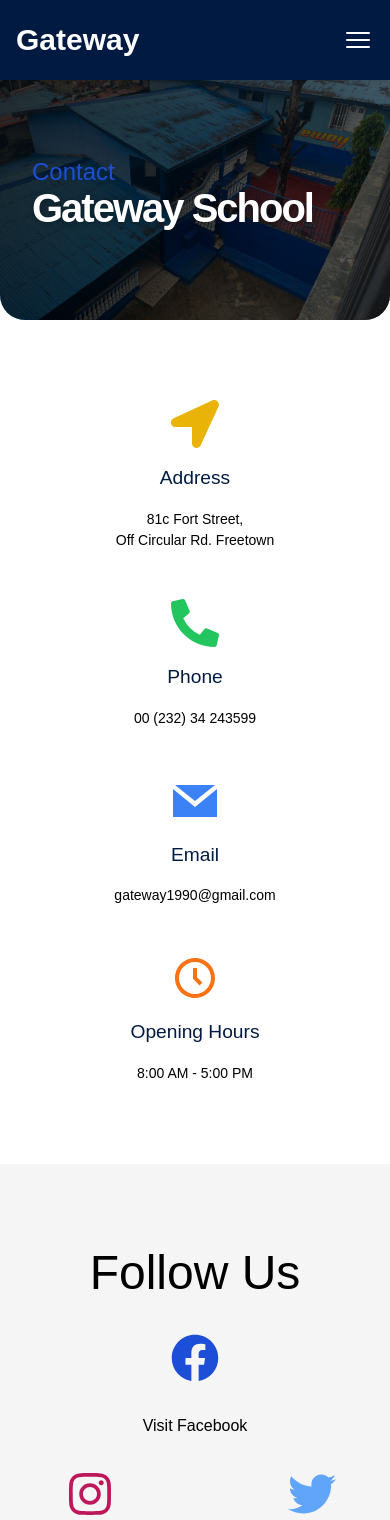
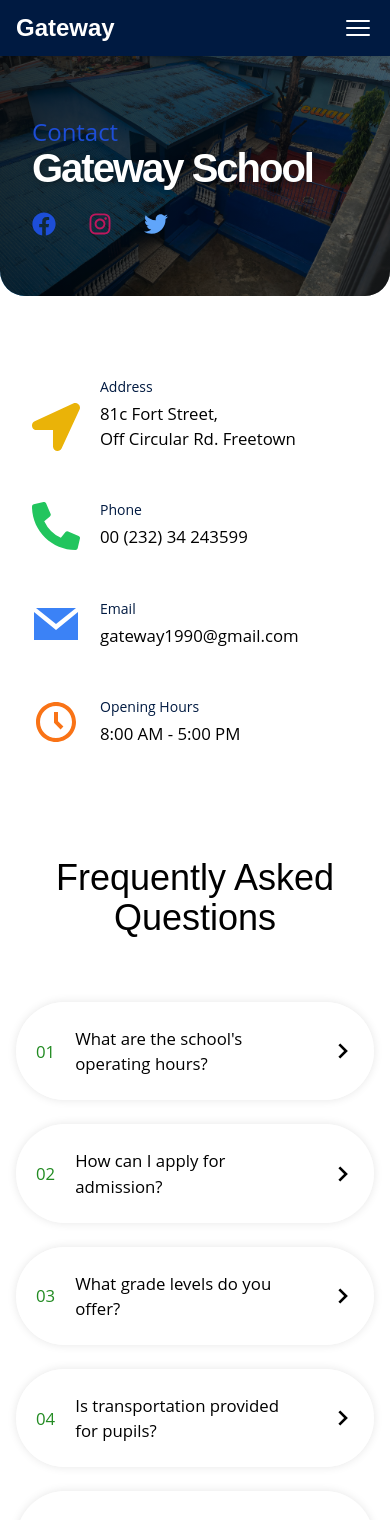
Before and after one commit to JohnSorba/gateway_school, a React (Create React App) app: page /contact in a window 390 px wide. Shown: the top 1520 px of the page. Built offline with nearby package versions, Linux system fonts and the light colour scheme.

Commit message:
Refactored page styles

```diff
--- a/src/components/AboutUs.css
+++ b/src/components/AboutUs.css
@@ -1,6 +1,10 @@
 .about-section {
-  padding: 5rem 1rem 0;
+  padding: 5rem 1rem;
   background: var(--section-bg);
+  border-top-left-radius: 500px;
+  border-top-right-radius: 500px;
+  border-bottom-left-radius: 300px;
+  border-bottom-right-radius: 300px;
 }
 
 /* ABOUT CONTAINER */
@@ -107,6 +111,10 @@
   object-fit: cover;
   border-radius: 10px;
   box-shadow: var(--box-shadow);
+  transition: 0.2s all;
+}
+.img-grid .img-container img:hover {
+  transform: scale(1.7);
 }
 
 .img-grid .img-1 {
@@ -207,11 +215,6 @@
 }
 
 @media (max-width: 1024px) {
-  .about-grid {
-    /* grid-template-columns: 1fr; */
-    /* margin: 2rem auto; */
-  }
-
   .core-values {
     flex-direction: column;
     gap: 1.8rem;
@@ -245,6 +248,10 @@
 @media (max-width: 768px) {
   .about-section .img-grid {
     display: none;
+  }
+
+  .about-container .motto {
+    margin-bottom: 1rem;
   }
 
   .mobile-grid {
--- a/src/components/Navbar.css
+++ b/src/components/Navbar.css
@@ -13,19 +13,18 @@
   transition: background-color 0.3s ease-in-out;
 }
 
-/* .navbar.sticky {
-  position: fixed;
+.navbar.sticky {
+  position: sticky;
   top: 0;
   left: 0;
   color: var(--text-white);
-  background-color: var(--main-bg-dark);
   background-color: var(--main-bg-dark-navbar);
-  box-shadow: 0 2px 4px rgba(0, 0, 0, 0.1);
-} */
+  box-shadow: 2px 2px 6px rgba(0, 0, 0, 0.1);
+}
 
-/* .navbar.sticky:hover {
+.navbar.sticky:hover {
   color: var(--text-white);
-} */
+}
 
 /* PREVIOUS CODE */
 /* .active {
@@ -40,6 +39,11 @@
   column-gap: 1rem;
   max-width: 1200px;
   margin: 0 auto;
+}
+
+.navbar-container .logo-link {
+  font-size: 1.5rem;
+  font-weight: 600;
 }
 
 .navbar-logo {
@@ -72,7 +76,7 @@
 
 .nav-links .nav-link {
   color: var(--text-white);
-  font-size: 0.875rem;
+  font-size: 0.9375rem;
   font-weight: 500;
   /* color: #fff; */
   letter-spacing: -0.3px;
@@ -123,7 +127,7 @@ li:hover > .dropdown {
 .dropdown-link {
   display: inline-block;
   color: var(--main-bg-color);
-  font-size: 0.875rem;
+  font-size: 0.9375rem;
   padding: 0.5rem;
   width: 100%;
 }
@@ -270,8 +274,20 @@ li:hover > .dropdown {
     padding: 0 1rem;
   }
 
+  .navbar-container h1 {
+    font-size: 80%;
+  }
+
   .menu {
     width: 80%;
+  }
+
+  .nav-icon {
+    font-size: 1rem;
+  }
+
+  .nav-icon {
+    padding: 0.75em 0;
   }
 }
 
--- a/src/components/Navbar.js
+++ b/src/components/Navbar.js
@@ -46,11 +46,11 @@ function Navbar() {
   }, []);
 
   return (
-    <nav className={`navbar ${isSticky ? "" : ""}`}>
+    <nav className={`navbar ${isSticky ? "sticky" : ""}`}>
       <div className="navbar-container">
         <h1>
           {" "}
-          <NavLink to="/" className="text-3xl font-semibold text-white">
+          <NavLink to="/" className="logo-link">
             Gateway
           </NavLink>
         </h1>
@@ -58,7 +58,9 @@ function Navbar() {
         <div className={`menu ${isOpen ? "show" : ""}`}>
           <h1 className="navbar-logo" onClick={toggleNavbar}>
             {" "}
-            <NavLink to="/">Gateway</NavLink>
+            <NavLink to="/" className="logo-link">
+              Gateway
+            </NavLink>
           </h1>
           <ul className="nav-links">
             <li>
--- a/src/components/News.css
+++ b/src/components/News.css
@@ -14,7 +14,7 @@
   padding: 0.5rem 0;
 }
 .news-container h2 {
-  color: var(--primary-darkBlue);
+  color: var(--main-bg-dark);
   font-size: 1.1rem;
   font-weight: 600;
 }
@@ -35,9 +35,9 @@
 
 .announcement-open,
 .event-open {
-  color: var(--primary-darkBlue);
+  color: var(--main-bg-dark);
   background-color: #fff;
-  border-top: 4px solid var(--primary-darkBlue);
+  border-top: 4px solid var(--main-bg-dark);
   border-top-left-radius: 5px;
   border-top-right-radius: 5px;
 }
@@ -63,7 +63,7 @@
 .event-detail {
   display: flex !important;
   flex-direction: column;
-  gap: 0.5rem;
+  gap: 0.75rem;
 }
 
 /* LATEST NEWS */
@@ -105,9 +105,9 @@
   width: auto;
   /* margin-bottom: 1rem; */
   align-self: flex-end;
-  padding: 0.25rem 0.75rem;
+  padding: 0.5rem 1rem;
   border-radius: 5px;
-  background-color: var(--primary-darkBlue);
+  background-color: var(--main-bg-dark);
 }
 
 .news-btn:hover {
--- a/src/components/Services.js
+++ b/src/components/Services.js
@@ -95,9 +95,11 @@ function Services() {
               <div className="circle"></div>
             </div>
             <div>
-              {" "}
-              <img src={currentDetail.image} alt={currentDetail.title} />
-              {/* <p>Lorem Ipsum</p> */}
+              <div className="img">
+                {" "}
+                <img src={currentDetail.image} alt={currentDetail.title} />
+                {/* <p>Lorem Ipsum</p> */}
+              </div>
             </div>
           </>
         </div>
--- a/src/components/Testimonials.css
+++ b/src/components/Testimonials.css
@@ -35,6 +35,7 @@
 .testimony q {
   margin-bottom: 1rem;
   font-style: italic;
+  opacity: 0.7;
 }
 
 .testimony h3 {
--- a/src/index.css
+++ b/src/index.css
@@ -6,12 +6,15 @@
 
 :root {
   --box-shadow: 3px 3px 6px 3px rgba(0, 0, 0, 0.1);
-  --gradient-bg: linear-gradient(to right, #daf2f7, #b2e8f1);
+  /* --gradient-bg: linear-gradient(to right, #daf2f7, #b2e8f1); */
   --section-bg: linear-gradient(
     to top,
-    rgba(242, 251, 255, 0.8),
-    rgba(225, 243, 253, 0.2),
-    rgba(242, 251, 255, 0.8)
+    rgb(255, 255, 255),
+    rgba(245, 253, 255, 0.9),
+    rgba(216, 244, 255, 0.8),
+    rgba(178, 228, 255, 0.2),
+    rgba(245, 253, 255, 0.8),
+    rgba(248, 253, 255, 0.8)
   );
 
   --primary-color: #00b4d8;
@@ -51,15 +54,15 @@
 
 html {
   font-size: 100%;
-  scroll-behavior: smooth;
+  /* scroll-behavior: smooth; */
 }
 body {
   font-family: "Lexend Tera", sans-serif;
   /* margin-top: 69px; */
   font-family: "Rubik", sans-serif;
-  font-family: "Open Sans", sans-serif;
   font-family: "Inter", sans-serif;
   font-family: "Montserrat", sans-serif;
+  font-family: "Open Sans", sans-serif;
 
   /* font-weight: 500; */
 }
--- a/src/pages/Contact.css
+++ b/src/pages/Contact.css
@@ -22,7 +22,6 @@
 }
 
 .contact-header .contact-header-container h1 {
-  /* font-size: 4rem; */
   letter-spacing: -2px;
 }
 
@@ -32,24 +31,36 @@
 
 .contact-details-container {
   display: flex;
-  justify-content: center;
+  justify-content: space-between;
   flex-wrap: wrap;
-  gap: 3rem 8rem;
+  gap: 3rem 0;
   max-width: 1200px;
   margin: 0 auto;
 }
 
 .contact-details-container > div {
   display: flex;
-  flex-direction: column;
-  justify-content: baseline;
-  align-items: center;
-  gap: 1rem;
+  justify-content: flex-start;
+  align-items: flex-end;
+  gap: 1.25rem;
   text-align: center;
 }
 
+.contact-details-container > div > div {
+  display: flex;
+  flex-direction: column;
+  justify-content: flex-start;
+  align-items: flex-start;
+  gap: 0.25rem;
+  text-align: center;
+}
+
+.contact-details-container p:first-child {
+  font-size: 0.875rem;
+}
 .contact-details-container p {
-  font-size: 0.875rem;
+  font-size: 1.05rem;
+  text-align: left;
 }
 
 .contact-details-container .text {
@@ -61,27 +72,13 @@
 #social-links {
   padding: 5rem 2rem;
 }
-#social-links h1 {
-  text-align: center;
-  font-size: 3rem;
-  margin-bottom: 2rem;
-}
+
 .social-container {
   display: flex;
-  justify-content: center;
+  justify-content: flex-start;
   flex-wrap: wrap;
-  gap: 2rem 8rem;
-  max-width: 1200px;
-  margin: 0 auto;
-}
-
-.social-container > div {
-  display: flex;
-  flex-direction: column;
-  justify-content: baseline;
-  align-items: center;
-  gap: 2rem;
-  text-align: center;
+  gap: 2rem 2rem;
+  margin-top: 1.5rem;
 }
 
 /* FAQ */
@@ -128,6 +125,9 @@
 }
 
 @media (max-width: 768px) {
+  #contact-details {
+    padding: 0rem 2rem 2rem;
+  }
 }
 
 @media (max-width: 575px) {
--- a/src/pages/Contact.js
+++ b/src/pages/Contact.js
@@ -33,6 +33,11 @@ function Contact() {
           <div className="contact-header-container">
             <span className="text-2xl text-blue-700 mb-4">Contact</span>
             <h1>Gateway School</h1>
+            <div className="social-container">
+              <FaFacebook className="w-6 h-6 text-blue-700" />
+              <FaInstagram className="w-6 h-6 text-pink-700" />
+              <FaTwitter className="w-6 h-6 text-blue-400" />{" "}
+            </div>
           </div>
         </header>
         {/* CONTACT DETAILS */}
@@ -40,47 +45,38 @@ function Contact() {
           <div className="contact-details-container">
             <div>
               <FaLocationArrow className="w-12 h-12 text-yellow-500" />
+              <div>
                 <p className="text">Address</p>
                 <p>
                   81c Fort Street, <br />
                   Off Circular Rd. Freetown
                 </p>
               </div>
+            </div>
             <div>
               <FaPhoneAlt className="w-12 h-12 text-green-500" />
+              <div>
                 <p className="text">Phone</p>
                 <p>00 (232) 34 243599</p>
               </div>
+            </div>
             <div>
               <GrMail className="w-12 h-12 text-blue-500" />
+              <div>
                 <p className="text">Email</p>
                 <p>gateway1990@gmail.com</p>
               </div>
+            </div>
             <div>
               <BiTimeFive className="w-12 h-12 text-orange-500" />
+              <div>
                 <p className="text">Opening Hours</p>
                 <p>8:00 AM - 5:00 PM</p>
               </div>
             </div>
+          </div>
         </section>
-        {/* SOCIAL MEDIA */}
-        <section id="social-links">
-          <h1>Follow Us</h1>
-          <div className="social-container">
-            <div>
-              <FaFacebook className="w-12 h-12 text-blue-700" />
-              <p>Visit Facebook</p>
-            </div>
-            <div>
-              <FaInstagram className="w-12 h-12 text-pink-700" />
-              <p>Visit Instagram</p>
-            </div>
-            <div>
-              <FaTwitter className="w-12 h-12 text-blue-400" />
-              <p>Visit Twitter</p>
-            </div>
-          </div>
-        </section>{" "}
+
         {/* FAQ's */}
         <section id="faq">
           <div className="faq-container">
```
Also changed, not shown: src/components/Services.css (+25 -11 lines). Lines whose indentation alone changed are shown as unchanged.
